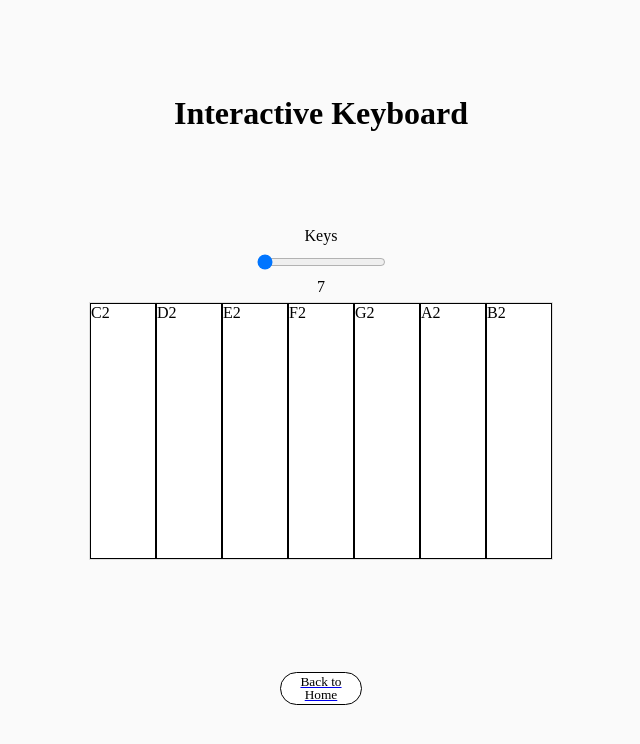
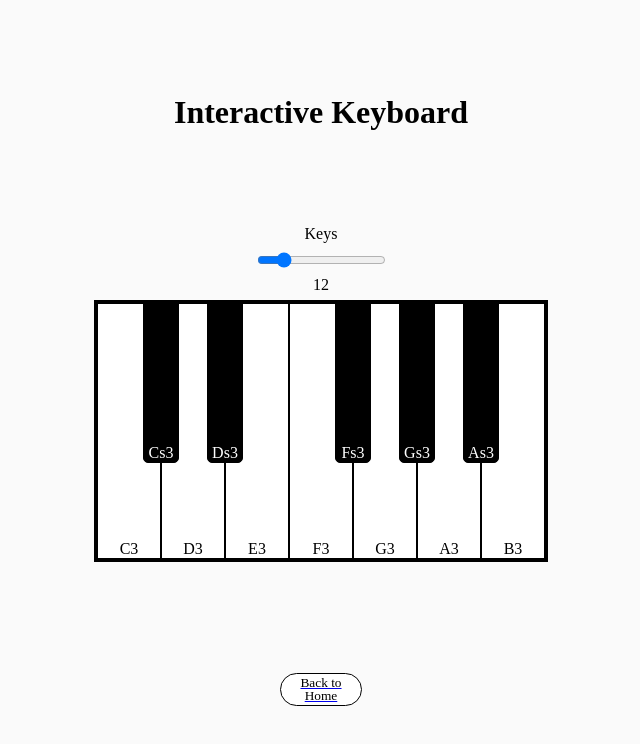
Before and after one commit to clay-bugg/FretTheory, a Nuxt app: page /interactive_keyboard in a window 1280 px wide. Shown: the top 744 px of the page, without its empty margins (319-959 px from the left). Built offline with nearby package versions, Linux system fonts and the light colour scheme; a web font is replaced by a local one.

Commit message:
added sharp keys

```diff
--- a/components/Keyboard.vue
+++ b/components/Keyboard.vue
@@ -8,15 +8,15 @@
            type="range"
            step="1"
            min="7"
-           max="21" />
+           max="36" />
     <span id="keys-display">{{ keysAmount }}</span>
 
     <div id="keyboard">
-      <div v-for="(key, index) in keys"
-           :key="index"
-           class="key"
-           @mousedown="playNote(noteNames[index])">
-        {{ noteNames[index] }}
+      <div v-for="(key, index) in displayedKeys"
+           :key="key"
+           :class="['key', key.isSharp ? 'black' : 'white']"
+           @mousedown="playNote(key.note)">
+        {{ key.note }}
       </div>
 
     </div>
@@ -29,13 +29,52 @@ import { Howl } from 'howler';
 export default {
   data() {
     return {
-      keysAmount: 7,
-      noteNames: ['C2', 'D2', 'E2', 'F2', 'G2', 'A2', 'B2', 'C3', 'D3', 'E3', 'F3', 'G3', 'A3', 'B3', 'C4', 'D4', 'E4', 'F4', 'G4', 'A4', 'B4',],
+      keysAmount: 12,
+      keys: [
+        { note: 'C3', isSharp: false },
+        { note: 'Cs3', isSharp: true },
+        { note: 'D3', isSharp: false },
+        { note: 'Ds3', isSharp: true },
+        { note: 'E3', isSharp: false },
+        { note: 'F3', isSharp: false },
+        { note: 'Fs3', isSharp: true },
+        { note: 'G3', isSharp: false },
+        { note: 'Gs3', isSharp: true },
+        { note: 'A3', isSharp: false },
+        { note: 'As3', isSharp: true },
+        { note: 'B3', isSharp: false },
+        { note: 'C4', isSharp: false },
+        { note: 'Cs4', isSharp: true },
+        { note: 'D4', isSharp: false },
+        { note: 'Ds4', isSharp: true },
+        { note: 'E4', isSharp: false },
+        { note: 'F4', isSharp: false },
+        { note: 'Fs4', isSharp: true },
+        { note: 'G4', isSharp: false },
+        { note: 'Gs4', isSharp: true },
+        { note: 'A4', isSharp: false },
+        { note: 'As4', isSharp: true },
+        { note: 'B4', isSharp: false },
+
+        { note: 'C5', isSharp: false },
+        { note: 'Cs5', isSharp: true },
+        { note: 'D5', isSharp: false },
+        { note: 'Ds5', isSharp: true },
+        { note: 'E5', isSharp: false },
+        { note: 'F5', isSharp: false },
+        { note: 'Fs5', isSharp: true },
+        { note: 'G5', isSharp: false },
+        { note: 'Gs5', isSharp: true },
+        { note: 'A5', isSharp: false },
+        { note: 'As5', isSharp: true },
+        { note: 'B5', isSharp: false }
+      ]
+      ,
     };
   },
   computed: {
-    keys() {
-      return this.keysArray(this.keysAmount);
+    displayedKeys() {
+      return this.keys.slice(0, this.keysAmount);
     },
   },
     methods: {
@@ -66,19 +105,46 @@ export default {
 #keyboard {
   width: fit-content;
   height: 16em;
-  border: 1px solid rgba(0, 0, 0, 0.111);
+  border: 3px solid rgb(0, 0, 0);
   display: flex;
   margin-bottom: 1em;
+  background-color: rgba(0, 0, 0, 0.64);
 }
 
 .key {
-  width: 4em;
   border: 1px solid black;
   background-color: white;
+  display: flex;
+  flex-direction: column;
+  align-items: center;
+  justify-content: flex-end;
+  box-sizing: border-box;
 }
 
 .key:hover {
   cursor: pointer;
   filter: brightness(95%);
 }
+
+.white {
+  width: 4em;
+  z-index: 0;
+
+}
+
+.black {
+  width: 2.25em;
+  position: relative;
+  background-color: black;
+  color: white;
+  height: 10em;
+  margin: 0 -18px;
+  z-index: 1;
+  border-bottom-left-radius: 5px;
+  border-bottom-right-radius: 5px;
+}
+
+
+
+
 </style>
```
